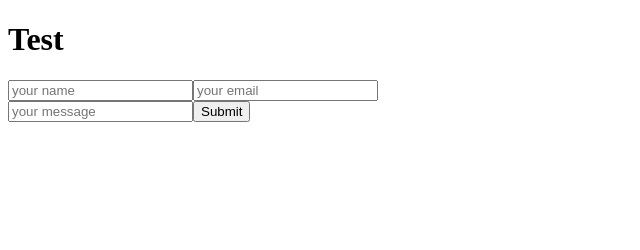
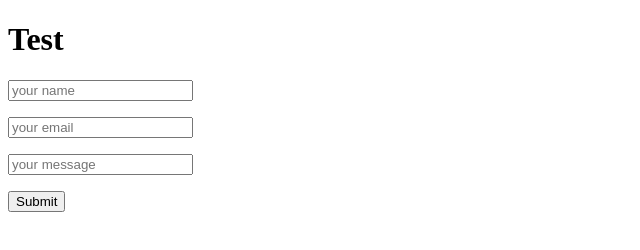
Before and after one commit to ankitc1010/unicorn-mark, a Gatsby site: page /bittest in a window 1280 px wide. Shown: the whole page, without its empty margins (0-640 px from the left). Built offline with nearby package versions, Linux system fonts and the light colour scheme; Gatsby itself is replaced by a stand-in of ours.

Commit message:
Form Submission

```diff
--- a/src/components/Test.js
+++ b/src/components/Test.js
@@ -12,12 +12,24 @@ class Test extends Component {
           data-netlify="true"
           data-netlify-honeypot="bot-capture"
         >
-          <input type="text" name="name" id="name" placeholder="your name" />
-          <input type="text" name="email" id="email" placeholder="your email" />
+          <p>
+            <input type="text" name="name" id="name" placeholder="your name" />
+          </p>
+          <p>
+            <input
+              type="text"
+              name="email"
+              id="email"
+              placeholder="your email"
+            />
+          </p>
           <div data-netlify-recaptcha="true" />
-          <input type="text" id="bot-capture" placeholder="your message" />
-
-          <button>Submit</button>
+          <p>
+            <input type="text" id="bot-capture" placeholder="your message" />
+          </p>
+          <p>
+            <button>Submit</button>
+          </p>
         </form>
       </div>
     )
```
